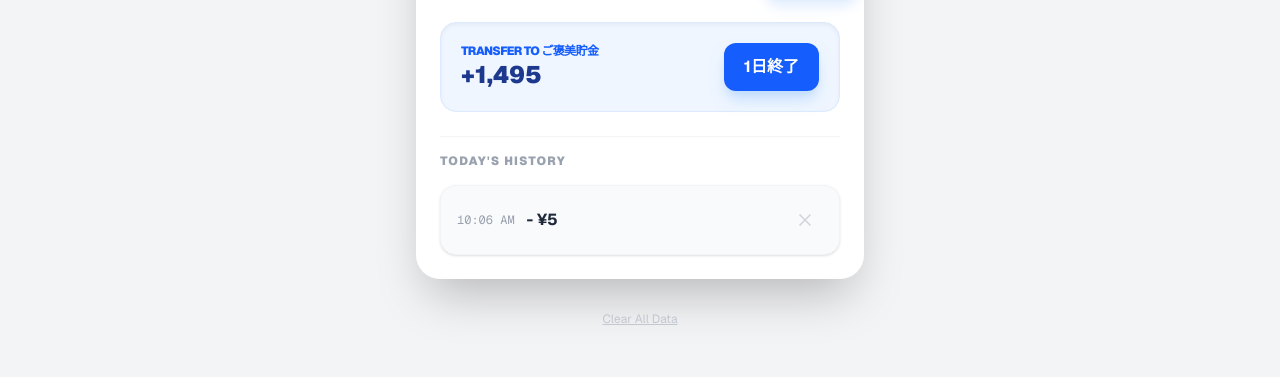
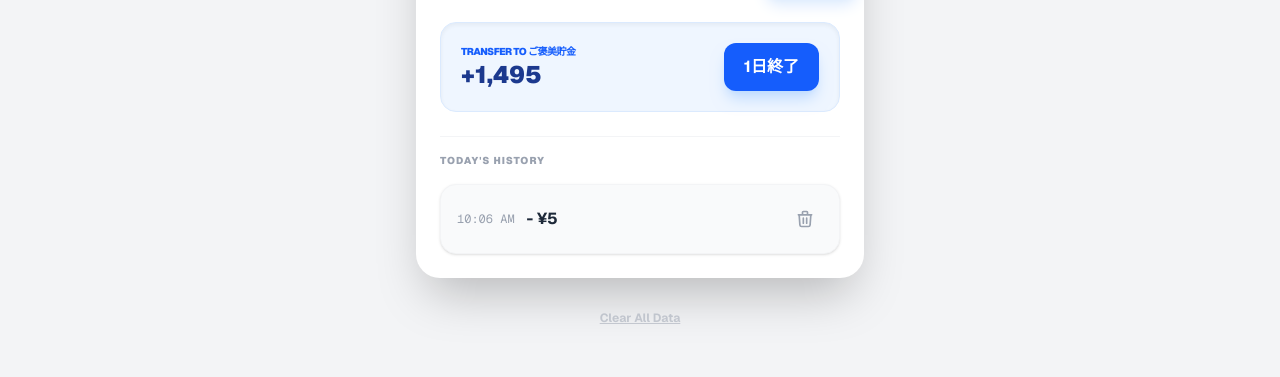
Before and after one commit to Najimin13/my-budget-app, a Next.js app: page / in a window 1280 px wide. Both pictures are taken after typing "5" into the empty fields and a click on the button "Add". Shown: the part 318-695 px from the top of the page. Built offline with nearby package versions, Linux system fonts and the light colour scheme.

Commit message:
fix: logic error and improve visibility

```diff
--- a/app/page.tsx
+++ b/app/page.tsx
@@ -17,25 +17,27 @@ export default function ProfessionalBudgetApp() {
   const [showSettings, setShowSettings] = useState(false);
   const [isSuccess, setIsSuccess] = useState(false);
 
+  // 1. 初期ロード（ブラウザのみ）
   useEffect(() => {
     setIsClient(true);
     const savedBudget = localStorage.getItem('dailyBudget');
     const savedReward = localStorage.getItem('rewardName');
     const savedSpent = localStorage.getItem('spent');
     const savedHistory = localStorage.getItem('history');
+
     if (savedBudget) setDailyBudget(Number(savedBudget));
     if (savedReward) setRewardName(savedReward);
     if (savedSpent) setSpent(Number(savedSpent));
     if (savedHistory) setHistory(JSON.parse(savedHistory));
   }, []);
 
+  // 2. データ保存（値が変わるたび）
   useEffect(() => {
-    if (isClient) {
-      localStorage.setItem('dailyBudget', dailyBudget.toString());
-      localStorage.setItem('rewardName', rewardName);
-      localStorage.setItem('spent', spent.toString());
-      localStorage.setItem('history', JSON.stringify(history));
-    }
+    if (!isClient) return;
+    localStorage.setItem('dailyBudget', dailyBudget.toString());
+    localStorage.setItem('rewardName', rewardName);
+    localStorage.setItem('spent', spent.toString());
+    localStorage.setItem('history', JSON.stringify(history));
   }, [dailyBudget, rewardName, spent, history, isClient]);
 
   const handleAddExpense = () => {
@@ -70,16 +72,15 @@ export default function ProfessionalBudgetApp() {
   if (!isClient) return null;
 
   return (
-    <div className="min-h-screen bg-gray-100 flex flex-col items-center p-4 pb-32 font-sans">
-      {/* AD SPACE (TOP) */}
+    <div className="min-h-screen bg-gray-100 flex flex-col items-center p-4 pb-32 font-sans text-gray-900">
       <div className="w-full max-w-md mb-4 h-16 bg-gray-200 border-2 border-dashed border-gray-400 rounded-lg flex items-center justify-center text-gray-500 text-xs">AD SPACE (TOP BANNER)</div>
 
       <div className="w-full max-w-md bg-white rounded-3xl shadow-2xl overflow-hidden relative">
         {isSuccess && (
           <div className="absolute inset-0 z-50 bg-blue-600/95 flex flex-col items-center justify-center text-white animate-in zoom-in duration-300">
             <span className="text-6xl mb-4 animate-bounce">🎉</span>
-            <h2 className="text-3xl font-black">NICE SAVING!</h2>
-            <p className="text-lg opacity-90 mt-2">{rewardName}に転送確定！</p>
+            <h2 className="text-3xl font-black italic">NICE SAVING!</h2>
+            <p className="text-lg opacity-90 mt-2 font-bold">{rewardName}へ転送確定！</p>
           </div>
         )}
 
@@ -95,14 +96,14 @@ export default function ProfessionalBudgetApp() {
           {showSettings && (
             <div className="bg-gray-50 p-4 rounded-2xl border-2 border-gray-200 space-y-4 animate-in slide-in-from-top duration-200">
               <div>
-                <label className="text-xs font-black text-gray-400 uppercase">1日の予算 (円)</label>
-                <input type="number" value={dailyBudget === 0 ? "" : dailyBudget} onChange={(e) => setDailyBudget(e.target.value === "" ? 0 : Number(e.target.value))} className="w-full border-b-2 border-gray-300 bg-transparent p-2 outline-none focus:border-blue-600 text-gray-900 font-bold text-lg" placeholder="1500"/>
+                <label className="text-[10px] font-black text-gray-400 uppercase">1日の予算 (円)</label>
+                <input type="number" value={dailyBudget} onChange={(e) => setDailyBudget(Number(e.target.value))} className="w-full border-b-2 border-gray-300 bg-transparent p-2 outline-none focus:border-blue-600 text-gray-900 font-bold text-lg"/>
               </div>
               <div>
-                <label className="text-xs font-black text-gray-400 uppercase">貯金の名前</label>
-                <input type="text" value={rewardName} onChange={(e) => setRewardName(e.target.value)} className="w-full border-b-2 border-gray-300 bg-transparent p-2 outline-none focus:border-blue-600 text-gray-900 font-bold text-lg" placeholder="ご褒美貯金"/>
+                <label className="text-[10px] font-black text-gray-400 uppercase">貯金の名前</label>
+                <input type="text" value={rewardName} onChange={(e) => setRewardName(e.target.value)} className="w-full border-b-2 border-gray-300 bg-transparent p-2 outline-none focus:border-blue-600 text-gray-900 font-bold text-lg"/>
               </div>
-              <button onClick={() => setShowSettings(false)} className="w-full bg-gray-900 text-white py-3 rounded-xl font-bold shadow-lg">設定を閉じる</button>
+              <button onClick={() => setShowSettings(false)} className="w-full bg-gray-900 text-white py-3 rounded-xl font-bold">設定を閉じる</button>
             </div>
           )}
 
@@ -121,7 +122,7 @@ export default function ProfessionalBudgetApp() {
           {/* Reward Display */}
           <div className="bg-blue-50 rounded-2xl p-5 border border-blue-100 flex justify-between items-center shadow-inner">
             <div>
-              <p className="text-blue-600 text-xs font-black uppercase tracking-tighter">Transfer to {rewardName}</p>
+              <p className="text-blue-600 text-[10px] font-black uppercase tracking-tighter">Transfer to {rewardName}</p>
               <p className="text-2xl font-black text-blue-900">+{Math.max(0, remaining).toLocaleString()}</p>
             </div>
             <button onClick={handleReset} className="bg-blue-600 text-white px-5 py-3 rounded-xl font-bold shadow-lg shadow-blue-200 active:translate-y-1 transition-all">1日終了</button>
@@ -129,23 +130,23 @@ export default function ProfessionalBudgetApp() {
 
           {/* History Section - 削除機能追加 */}
           <div className="pt-4 border-t border-gray-100">
-            <h3 className="text-xs font-black text-gray-400 uppercase tracking-widest mb-4">Today's History</h3>
+            <h3 className="text-[10px] font-black text-gray-400 uppercase tracking-widest mb-4">Today's History</h3>
             {history.length === 0 ? (
               <p className="text-sm text-gray-300 italic text-center py-6 bg-gray-50 rounded-2xl">履歴はありません</p>
             ) : (
               <ul className="space-y-3">
                 {history.map(item => (
-                  <li key={item.id} className="flex justify-between items-center bg-gray-50 p-4 rounded-2xl border border-gray-100 shadow-sm group">
+                  <li key={item.id} className="flex justify-between items-center bg-gray-50 p-4 rounded-2xl border border-gray-100 shadow-sm">
                     <div className="flex items-center gap-3">
                       <span className="text-gray-400 font-mono text-xs">{item.time}</span>
                       <span className="font-bold text-gray-800 text-base">- ¥{item.amount.toLocaleString()}</span>
                     </div>
                     <button
                       onClick={() => deleteHistoryItem(item.id, item.amount)}
-                      className="text-gray-300 hover:text-red-500 p-2 transition-colors"
+                      className="text-gray-400 hover:text-red-500 p-2 transition-colors"
                     >
                       <svg xmlns="http://www.w3.org/2000/svg" className="h-5 w-5" fill="none" viewBox="0 0 24 24" stroke="currentColor">
-                        <path strokeLinecap="round" strokeLinejoin="round" strokeWidth={2} d="M6 18L18 6M6 6l12 12" />
+                        <path strokeLinecap="round" strokeLinejoin="round" strokeWidth={2} d="M19 7l-.867 12.142A2 2 0 0116.138 21H7.862a2 2 0 01-1.995-1.858L5 7m5 4v6m4-6v6m1-10V4a1 1 0 00-1-1h-4a1 1 0 00-1 1v3M4 7h16" />
                       </svg>
                     </button>
                   </li>
@@ -157,10 +158,9 @@ export default function ProfessionalBudgetApp() {
       </div>
 
       <div className="mt-8 flex gap-4 opacity-50">
-        <button onClick={() => { if(confirm("全データをリセットしますか？")) { localStorage.clear(); window.location.reload(); } }} className="text-gray-400 text-xs underline">Clear All Data</button>
+        <button onClick={() => { if(confirm("全データをリセットしますか？")) { localStorage.clear(); window.location.reload(); } }} className="text-gray-400 text-xs underline font-bold">Clear All Data</button>
       </div>
 
-      {/* AD BANNER (BOTTOM) */}
       <div className="fixed bottom-0 left-0 w-full h-20 bg-white/80 backdrop-blur-md border-t border-gray-200 flex items-center justify-center z-40">
         <div className="w-full max-w-md h-12 bg-gray-100 border border-gray-300 rounded flex items-center justify-center text-gray-400 text-[10px] font-bold tracking-widest">AD BANNER (STICKY)</div>
       </div>
```
